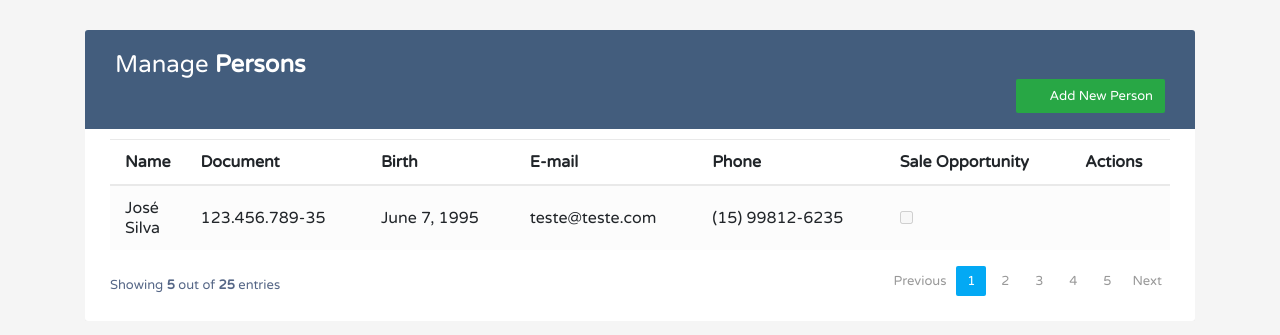
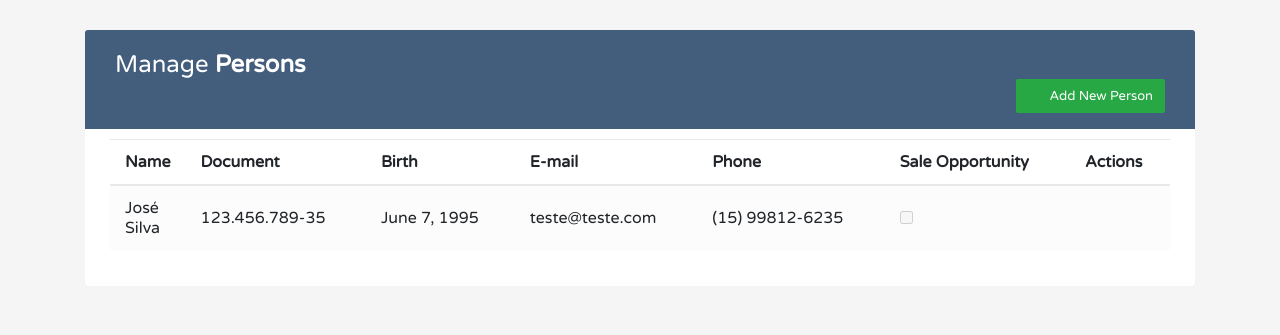
Before and after one commit to vhstavares/health, a Django app: page / in a window 1280 px wide. Shown: the part 52-387 px from the top of the page. Run offline with Django 4.2, Linux system fonts and the light colour scheme; data comes from the database, SQL or seed files in the repository; both versions use the stored data as it was after the commit; some libraries are stand-ins or nearby versions.

Commit message:
Commit 2

```diff
--- a/carford/templates/person.html
+++ b/carford/templates/person.html
@@ -59,18 +59,6 @@
                         {% endfor %}
                     </tbody>
                 </table>
-                <div class="clearfix">
-                    <div class="hint-text">Showing <b>5</b> out of <b>25</b> entries</div>
-                    <ul class="pagination">
-                        <li class="page-item disabled"><a href="#">Previous</a></li>
-                        <li class="page-item active"><a href="#" class="page-link">1</a></li>
-                        <li class="page-item"><a href="#" class="page-link">2</a></li>
-                        <li class="page-item"><a href="#" class="page-link">3</a></li>
-                        <li class="page-item"><a href="#" class="page-link">4</a></li>
-                        <li class="page-item"><a href="#" class="page-link">5</a></li>
-                        <li class="page-item"><a href="#" class="page-link">Next</a></li>
-                    </ul>
-                </div>
             </div>
         </div>
     </div>
```
Also changed, not shown: carford/templates/vehicle.html (+0 -12 lines), carford/db.sqlite3, 1 other file.
